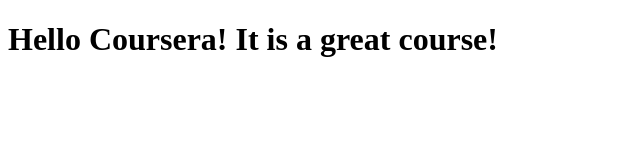
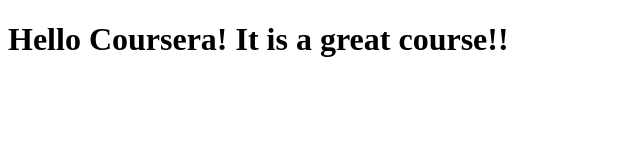
Before and after one commit to Reedguard/coursera-test, a plain HTML site: page site/index.html in a window 1280 px wide. Shown: the full height of the page, 0-640 px from the left. Drawn offline with Linux system fonts and the light colour scheme.

Commit message:
Update index.html

```diff
--- a/site/index.html
+++ b/site/index.html
@@ -5,6 +5,6 @@
         <meta charset="UTF-8"/>
     </head>
     <body>
-        <h1>Hello Coursera! It is a great course!</h1>
+        <h1>Hello Coursera! It is a great course!!</h1>
     </body>
 </html>
```
